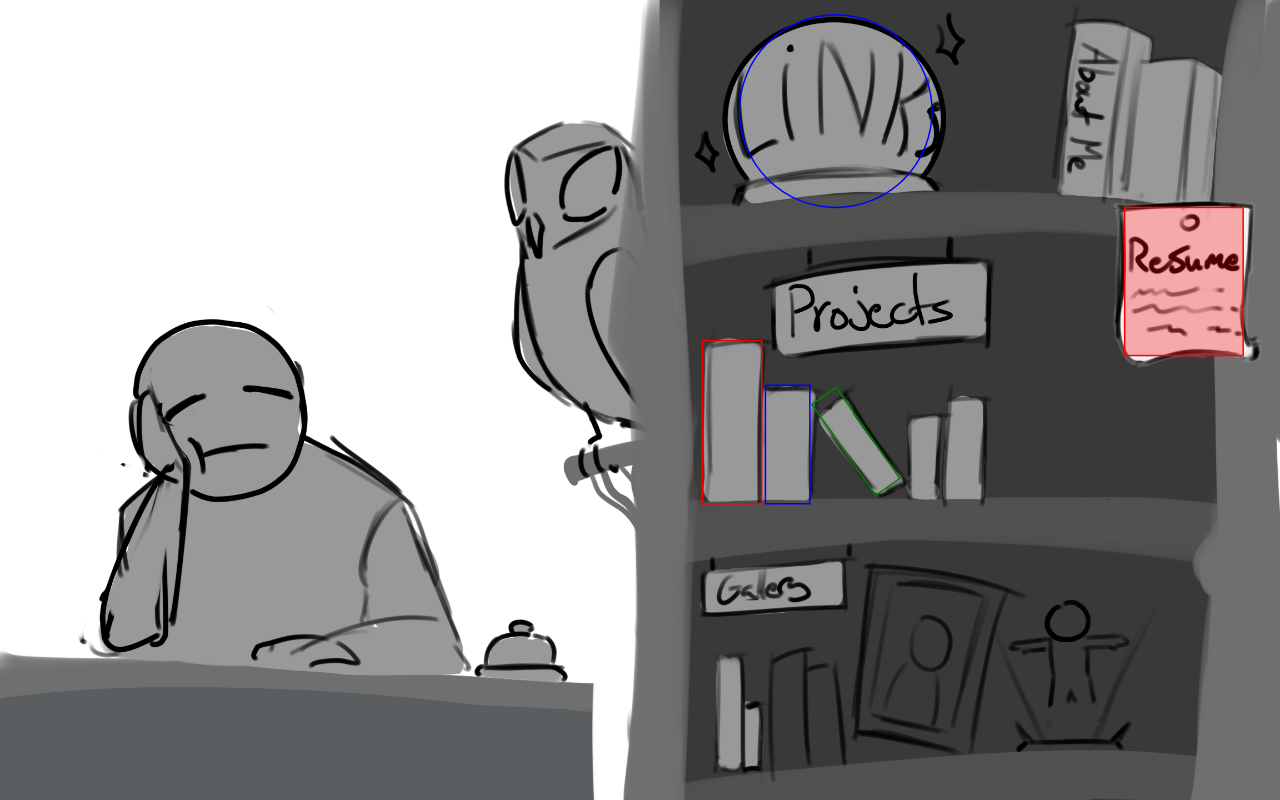
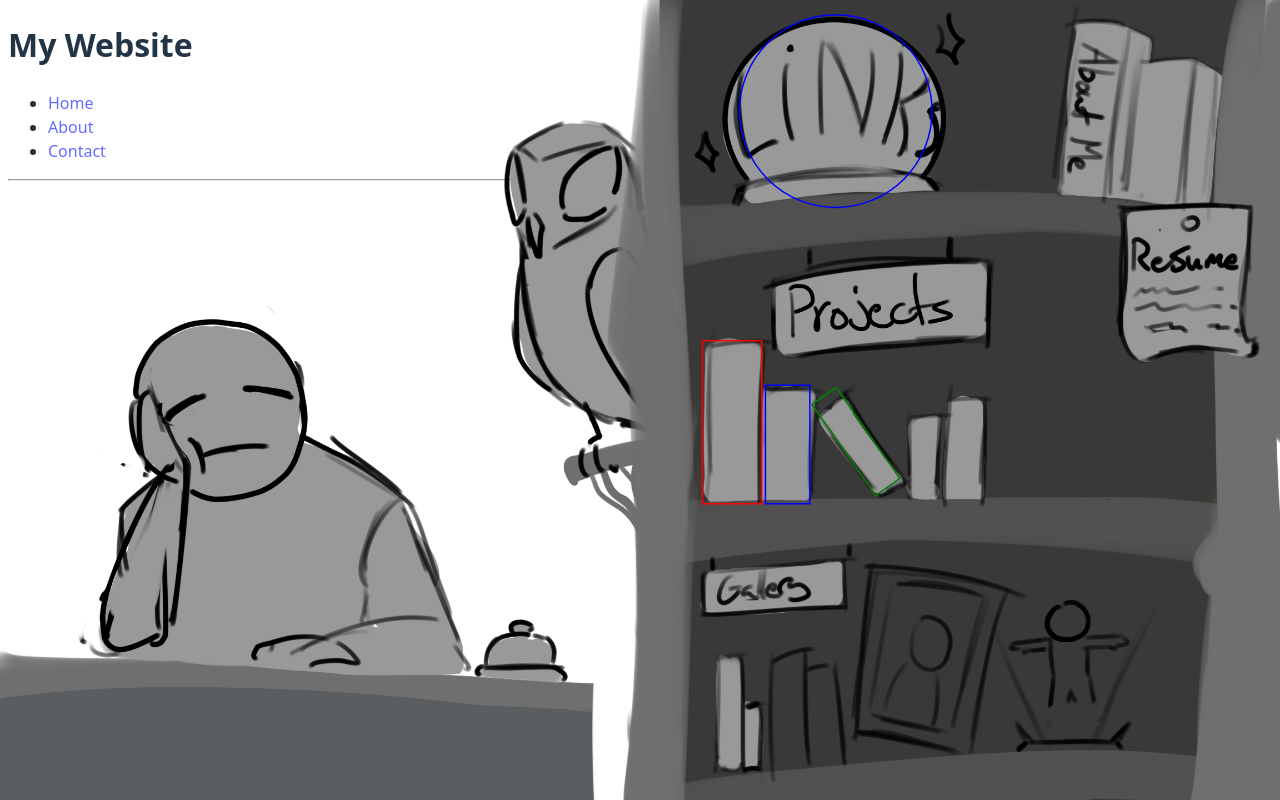
Before and after one commit to LiamMorrisPro/Portfolio-Website, a React (Vite) app: page / in a window 1280 px wide. Built offline with nearby package versions, Linux system fonts and the light colour scheme.

Commit message:
bunch more stuff

```diff
--- a/src/App.jsx
+++ b/src/App.jsx
@@ -2,91 +2,9 @@ import React, { useState } from 'react'
 import reactLogo from './assets/react.svg'
 import viteLogo from '/vite.svg'
 import './App.css'
+import Header from './components/Header.jsx'
+import HoverImage from './components/HoverImage.jsx'
 
-function Hover() {
-  const [hovered, setHovered] = React.useState(true);
-  return (
-    <>
-      <img
-        src="ResumeHover.PNG"
-        alt="icon Johnson"
-          style={{
-            position: 'absolute',
-            height: '23vh',
-            top: '24vh',
-            right: '1vh',
-            zIndex: 10,
-            opacity: hovered ? 1 : 0,
-            pointerEvents: 'none',
-          }}
-      />
-      <svg
-      className="sideSvg"
-      viewBox="0 0 1920 1080"
-      preserveAspectRatio="xMidYMid meet">
-
-      <rect
-      x="1710"
-      y="280"
-      width="160"
-      height="200"
-      fill="rgba(255, 0, 0, 0.3)"
-      stroke="red"
-      strokeWidth="2"
-
-      onClick={() => window.open('Liam Morris Resume.pdf', '_blank')}
-      onMouseEnter={() => setHovered(true)}
-      onMouseLeave={() => setHovered(false)}
-      style={{position: 'absolute', cursor: 'pointer', zIndex: 11 }}
-      />
-    </svg>
-
-    </>
-
-  );
-}
-
-function HoverImage({imagePath},{linkPath}){
-  const [hovered, setHovered] = useState(false);
-  return(
-  <>
-    <img
-        src="ResumeHover.PNG"
-        style={{
-          position: 'absolute',
-          height: '23vh',
-          top: '24vh',
-          right: 0,
-          opacity: hovered ? 1 : 0,
-          transition: 'opacity 0.3s ease',
-          pointerEvents: 'none',
-          zIndex: 10,
-
-        }}
-    />
-    <svg
-      className="sideSvg"
-      viewBox="0 0 1920 1080"
-      preserveAspectRatio="xMidYMid meet">
-      {/* Resume */}
-      <rect
-      x="1710"
-      y="280"
-      width="160"
-      height="200"
-      fill="transparent"
-      stroke="red"
-      strokeWidth="2"
-
-      onClick={() => window.open('Liam Morris Resume.pdf', '_blank')}
-      onMouseEnter={() => setHovered(true)}
-      onMouseLeave={() => setHovered(false)}
-      style={{ cursor: 'pointer' }}
-      />
-    </svg>
-  </>
-  );
-}
 
 
 
@@ -99,12 +17,13 @@ function App() {
 
   return (
     <>
+      <Header></Header>
       <img src="images/bookshelf.PNG" className="sideImage rightSideImage" alt="right" />
       <img src="images/desk.PNG" className="sideImage leftSideImage" alt="left" />
 
       {/* Hover Buttons */}
         {/* Resume */}
-        <Hover/>
+
 
       <svg
       className="sideSvg"
--- /dev/null
+++ b/src/components/Header.jsx
@@ -0,0 +1,17 @@
+function Header(){
+    return(
+        <header>
+            <h1>My Website</h1>
+            <nav>
+                <ul>
+                    <li><a href='#'>Home</a></li>
+                    <li><a href='#'>About</a></li>
+                    <li><a href='#'>Contact</a></li>
+                </ul>
+            </nav>
+            <hr></hr>
+        </header>
+    );
+}
+
+export default Header
--- /dev/null
+++ b/src/components/HoverImage.jsx
@@ -0,0 +1,8 @@
+function HoverImage() {
+
+  return (
+    pass
+  );
+}
+
+export default HoverImage
--- a/src/index.css
+++ b/src/index.css
@@ -23,37 +23,6 @@ a:hover {
   color: #535bf2;
 }
 
-body {
-  margin: 0;
-  display: flex;
-  place-items: center;
-  min-width: 320px;
-  min-height: 100vh;
-}
-
-h1 {
-  font-size: 3.2em;
-  line-height: 1.1;
-}
-
-button {
-  border-radius: 8px;
-  border: 1px solid transparent;
-  padding: 0.6em 1.2em;
-  font-size: 1em;
-  font-weight: 500;
-  font-family: inherit;
-  background-color: #1a1a1a;
-  cursor: pointer;
-  transition: border-color 0.25s;
-}
-button:hover {
-  border-color: #646cff;
-}
-button:focus,
-button:focus-visible {
-  outline: 4px auto -webkit-focus-ring-color;
-}
 
 @media (prefers-color-scheme: light) {
   :root {
```
